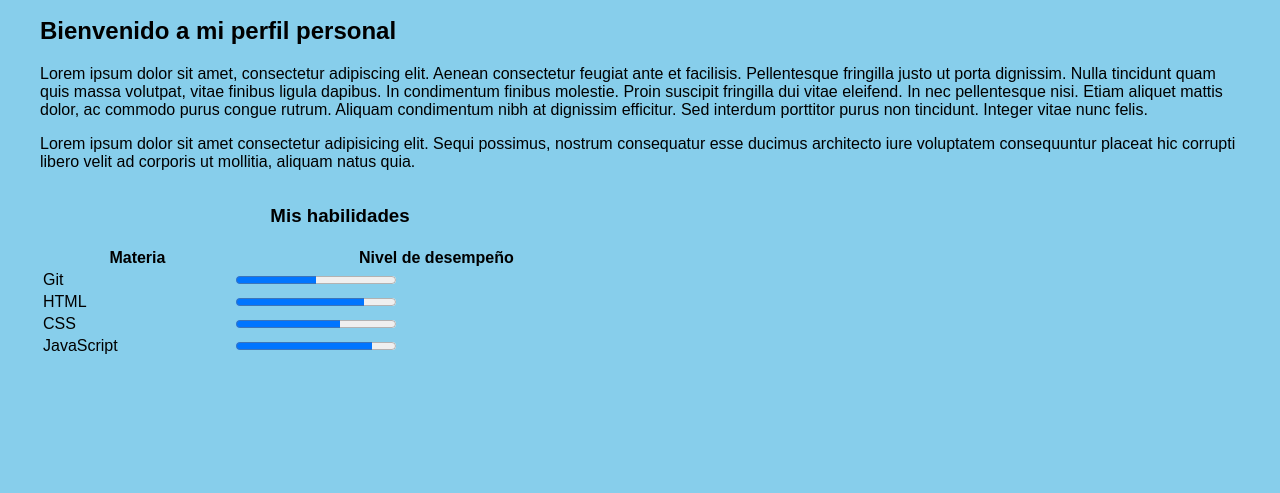
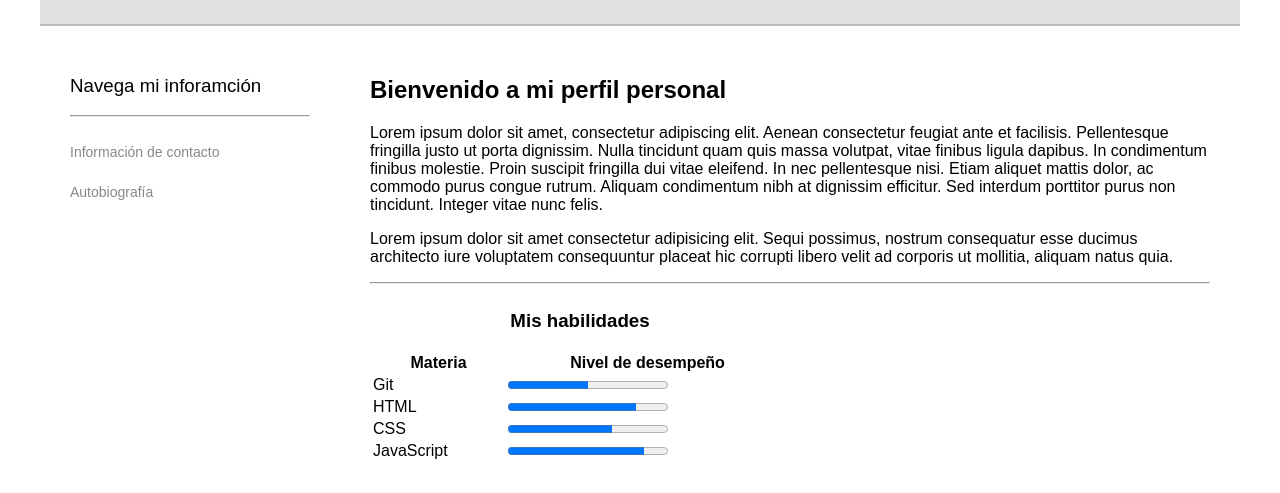
Before and after one commit to Miguelslo27/proyecto-perfil, a plain HTML site: page index.html in a window 1280 px wide. Shown: the part 406-899 px from the top of the page. Before the commit the page ends 800 px from the top, so only its background shows below. Drawn offline with Linux system fonts and the light colour scheme.

Commit message:
Mejore la navegacion y agregue estilos generales al layout

```diff
--- a/index.html
+++ b/index.html
@@ -18,8 +18,12 @@
            class="profile_picture">
 
       <h1>Miguel Angel Sosa</h1>
+    </header>
 
-      <ul class="profile_links">
+    <aside>
+      <h3>Navega mi inforamción</h3>
+      <hr>
+      <ul>
         <li>
           <a href="contacto.html">Información de contacto</a>
         </li>
@@ -27,8 +31,9 @@
           <a href="autobio.html" class="texto_destacado">Autobiografía</a>
         </li>
       </ul>
-    </header>
+    </aside>
 
+    <section>
       <h2 class="texto_destacado">Bienvenido a mi perfil personal</h2>
 
       <p>Lorem ipsum dolor sit amet, <span class="texto_destacado">consectetur adipiscing elit</span>. Aenean consectetur
@@ -39,6 +44,8 @@
       <p>Lorem ipsum dolor sit amet consectetur adipisicing elit. Sequi possimus, nostrum consequatur esse ducimus
         architecto iure voluptatem consequuntur placeat hic corrupti libero velit ad corporis ut mollitia, aliquam natus
         quia.</p>
+
+      <hr>
 
       <table>
         <caption>
@@ -75,6 +82,8 @@
           </tr>
         </tfoot>
       </table>
+    </section>
+
   </div>
 
 </body>
--- a/styles.css
+++ b/styles.css
@@ -13,7 +13,12 @@
 
   - text-align
   - text-transform
+  - text-decoration
+
+  Propiedades de caracter
+
   - font-family
+  -
 
   Propiedades del modelo de cajas
 
@@ -23,10 +28,107 @@
   - padding
   - box-sizing
 
+  selector {
+    nombrepropiedad: valor de la propiedad;
+  }
+
+
+  Colores
+
+  Formato hexadecimal
+  0 - F
+
+  RR GG BB
+
+  #FFFFFF = Blanco
+  #000000 = Ausencia de color = Negro
+  #FF0000 = Rojo
+  #00FF00 = Verde
+  #0000FF = Azul
+
+
+  Pseudo selectores
+
+  a - Estado normal del hipervinculo
+  a:visited
+
  */
+
+
+/* Selectore de la etiqueta body */
 body {
-  background: skyblue;
+  margin: 0;
+  padding: 0;
   font-family: Arial;
+}
+
+.centered_layout {
+  width: 1200px;
+  margin: auto;
+  overflow: hidden;
+}
+
+header {
+  text-align: center;
+  padding: 30px;
+  background: #E0E0E0;
+  border-bottom: 2px solid #bbb;
+}
+
+aside {
+  width: 25%;
+  float: left;
+  padding: 30px;
+  box-sizing: border-box;
+}
+
+aside h3 {
+  font-weight: normal;
+}
+
+aside ul {
+  margin: 0;
+  margin-top: 15px;
+  padding: 0;
+  list-style-type: none;
+  list-style-position: inside;
+}
+
+aside ul li {
+}
+
+aside ul li:hover {
+  background: #E0E0E0;
+  padding-left: 15px;
+}
+
+aside ul li:hover a {
+  color: #000;
+}
+
+aside ul li a {
+  display: block;
+  height: 40px;
+  line-height: 40px;
+  color: #888;
+  font-size: 14px;
+  text-decoration: none;
+}
+
+/* aside ul li a:before {
+  content: "";
+  display: block;
+  float: left;
+  width: 4px;
+  height: 4px;
+  background: #000;
+}  */
+
+section {
+  width: 75%;
+  float: right;
+  padding: 30px;
+  box-sizing: border-box;
 }
 
 h1 {}
@@ -39,23 +141,7 @@ table {
   width: 50%;
 }
 
-header {
-  text-align: center;
-}
-
 .profile_picture {
-  width: 250px;
+  width: 260px;
   border-radius: 50%;
 }
-
-.profile_links {
-  list-style: none;
-  padding: 0;
-}
-
-.highlight {}
-
-.centered_layout {
-  width: 1200px;
-  margin: auto;
-}
```
Also changed, not shown: contacto.html (+18 -0 lines). Lines whose indentation alone changed are shown as unchanged.
